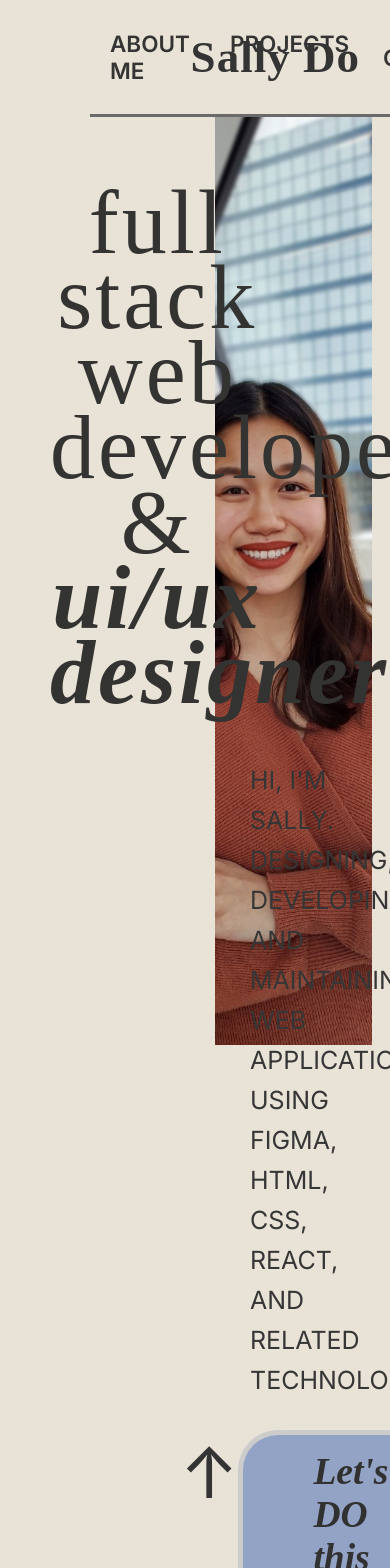
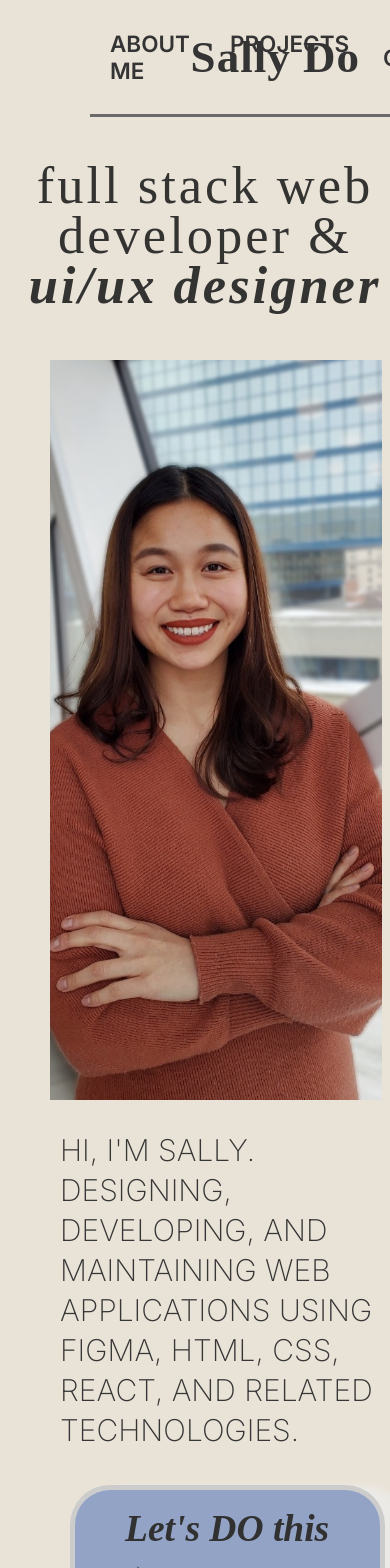
Before and after one commit to sallydough/sally-do-portfolio, a React (Vite) app: page / in a window 390 px wide. Shown: the top 1568 px of the page. Before the commit the page ends 844 px from the top, so only its background shows below. Built offline with nearby package versions, Linux system fonts and the light colour scheme; a web font is replaced by a local one.

Commit message:
mobile landscape queries done

```diff
--- a/src/components/About/about.css
+++ b/src/components/About/about.css
@@ -309,10 +309,72 @@ margin-block-end: 0em;
     display: none;
   }
 
-
 }
 
 /* Phones - Portrait */
 @media only screen and (max-width: 480px) {
-  /* Your phone portrait styles go here */
+  .about {
+    flex-direction: row;
+    width: 100vw;
+    margin-top: 90px;
+    position: relative;
+  }
+
+  .bio-content {
+    width: 100vw;
+  }
+
+  .about-title {
+  font-size: 35px;
+  width: 100vw;
+  line-height: 50px;
+  margin-top: 70px;
+  margin-left: 10px;
+  text-align: center;
+  }
+
+  .about-paragraph {
+  margin: 70px;
+  margin-top: 30px;
+  margin-left: 60px;
+  width: 87vw;
+  font-size: 30px;
+  font-weight: 200;
+  line-height: 40px;
+  margin-block-start: 0em;
+  margin-block-end: 0em;
+  }
+
+  .arrow-connect-button {
+    margin: 40px;
+    margin-left: 70px;
+    margin-top: 35px;
+  }
+
+  .about-arrow {
+    display: none;
+  }
+
+  .connect-button {
+    font-size: 25px;
+    width: 55vw;
+    padding: 17px;
+    padding-left: 50px;
+    padding-right: 40px;
+  }
+
+  .about-picture-mobile {
+    display: flex;
+   margin-left: 50px;
+   margin-bottom: 30px;
+    background-image: url("./sally-do-profile.jpg");
+    background-size: 43rem;
+    background-position: center bottom;
+    background-repeat: no-repeat;
+    width: 85vw;
+  }
+
+  .about-picture{
+    display: none;
+  }
 }
```
